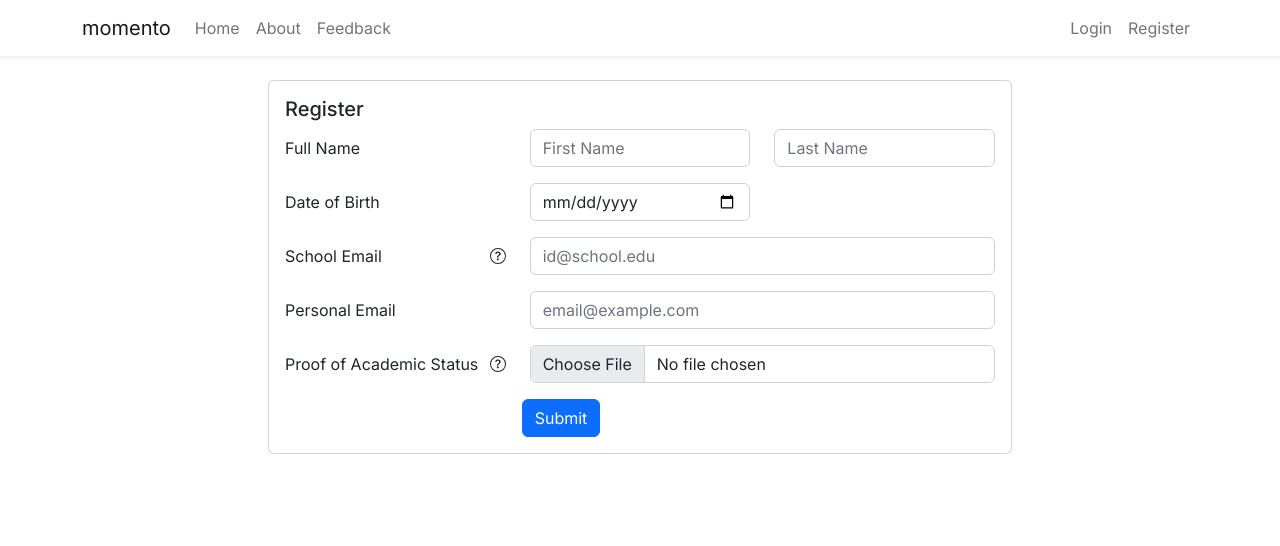
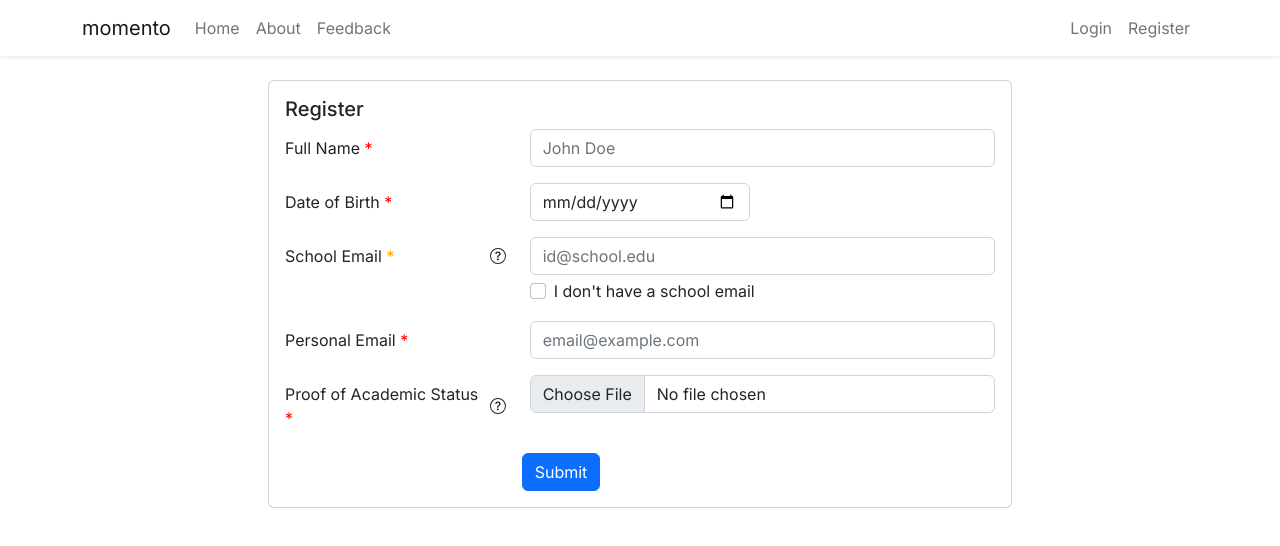
Before and after one commit to bg117/momento, a Next.js app: page /register in a window 1280 px wide. Shown: the top 546 px of the page. Built offline with nearby package versions, Linux system fonts and the light colour scheme.

Commit message:
add validation for form

```diff
--- a/package.json
+++ b/package.json
@@ -24,6 +24,7 @@
     "eslint": "8.19.0",
     "eslint-config-next": "12.2.0",
     "prettier": "^2.8.4",
+    "prisma": "^4.11.0",
     "typescript": "4.7.4"
   }
 }
--- a/pages/api/hello.ts
+++ b/pages/api/hello.ts
@@ -1,13 +1,16 @@
 // Next.js API route support: https://nextjs.org/docs/api-routes/introduction
 import type { NextApiRequest, NextApiResponse } from "next";
 
-type Data = {
-  name: string;
+type JsonResponse = {
+  message: string;
+  data?: any;
 };
 
 export default function handler(
   req: NextApiRequest,
-  res: NextApiResponse<Data>
+  res: NextApiResponse<JsonResponse>
 ) {
-  res.status(200).json({ name: "John Doe" });
+  res.status(403).json({
+    message: "You are not allowed to access this resource",
+  });
 }
--- a/pages/register.tsx
+++ b/pages/register.tsx
@@ -1,8 +1,30 @@
 import Page from "../components/page";
-import { Card, Button, Col, Row, Form } from "react-bootstrap";
+import {
+  Card,
+  Button,
+  Col,
+  Row,
+  Form,
+  OverlayTrigger,
+  Tooltip,
+} from "react-bootstrap";
 import { QuestionCircle } from "react-bootstrap-icons";
+import React from "react";
 
 export default function Login() {
+  const [hasSchoolEmail, setHasSchoolEmail] = React.useState(true);
+  const [validated, setValidated] = React.useState(false);
+
+  const handleSubmit = (event: React.FormEvent<HTMLFormElement>) => {
+    const form = event.currentTarget;
+    if (form.checkValidity() === false) {
+      event.preventDefault();
+      event.stopPropagation();
+    }
+
+    setValidated(true);
+  };
+
   return (
     <Page className="d-md-flex justify-content-center">
       <Col md={{ span: 8 }}>
@@ -11,72 +33,116 @@ export default function Login() {
             <Card.Title>
               <h5>Register</h5>
             </Card.Title>
-            <Form>
-              <Form.Group
-                as={Row}
-                className="mb-3"
-                controlId="formPlaintextEmail"
-              >
-                <Form.Label column md="4">
+            <Form noValidate validated={validated} onSubmit={handleSubmit} method="POST" action="/api/register">
+              <Form.Group as={Row} className="mb-3" controlId="fullName">
+                <Form.Label column md="4" className="required">
                   Full Name
                 </Form.Label>
-                <Col span="4">
-                  <Form.Control placeholder="First Name" />
-                </Col>
-                <Col span="4">
-                  <Form.Control placeholder="Last Name" />
+                <Col span="8">
+                  <Form.Control placeholder="John Doe" required />
+                  <Form.Control.Feedback type="invalid">
+                    Please enter your name.
+                  </Form.Control.Feedback>
                 </Col>
               </Form.Group>
 
-              <Form.Group
-                as={Row}
-                className="mb-3">
-                <Form.Label column md="4">
+              <Form.Group as={Row} className="mb-3" controlId="dateOfBirth">
+                <Form.Label column md="4" className="required">
                   Date of Birth
                 </Form.Label>
                 <Col md="4">
-                  <Form.Control type="date" />
+                  <Form.Control type="date" required />
+                  <Form.Control.Feedback type="invalid">
+                    Please enter your date of birth.
+                  </Form.Control.Feedback>
+                </Col>
+              </Form.Group>
+
+              <Form.Group as={Row} className="mb-1" controlId="schoolEmail">
+                <Form.Label column md="4" className="d-flex align-items-center">
+                  <span className="required-if-true">School Email</span>
+                  <OverlayTrigger
+                    placement="bottom"
+                    overlay={
+                      <Tooltip id="button-tooltip-2">
+                        <p>
+                          Entering a school email allows us to verify your
+                          academic status more quickly. If you do not have a
+                          school email (or it is not working), check &quot;I
+                          don&apos;t have a school email&quot;.
+                        </p>
+                      </Tooltip>
+                    }
+                  >
+                    <QuestionCircle className="ms-auto" size="16" />
+                  </OverlayTrigger>
+                </Form.Label>
+                <Col md="8">
+                  <Form.Control
+                    type="email"
+                    placeholder="id@school.edu"
+                    disabled={!hasSchoolEmail}
+                    required={hasSchoolEmail}
+                  />
+                  <Form.Control.Feedback type="invalid">
+                    Please enter your school email.
+                  </Form.Control.Feedback>
+                </Col>
+              </Form.Group>
+
+              <Form.Group as={Row} className="mb-3" controlId="hasSchoolEmail">
+                <Col md={{ offset: 4 }}>
+                  <Form.Check
+                    type="checkbox"
+                    label="I don't have a school email"
+                    checked={!hasSchoolEmail}
+                    onChange={() => setHasSchoolEmail(!hasSchoolEmail)}
+                  />
+                </Col>
+              </Form.Group>
+
+              <Form.Group as={Row} className="mb-3" controlId="personalEmail">
+                <Form.Label column md="4" className="required">
+                  Personal Email
+                </Form.Label>
+                <Col md="8">
+                  <Form.Control type="email" placeholder="email@example.com" required />
+                  <Form.Control.Feedback type="invalid">
+                    Please enter your personal email.
+                  </Form.Control.Feedback>
                 </Col>
               </Form.Group>
 
               <Form.Group
                 as={Row}
                 className="mb-3"
-                controlId="formPlaintextEmail"
+                controlId="proofOfAcademicStatus"
               >
                 <Form.Label column md="4" className="d-flex align-items-center">
-                  School Email
-                  <QuestionCircle className="ms-auto" size="16" />
+                  <span className="required">Proof of Academic Status</span>
+                  <OverlayTrigger
+                    placement="bottom"
+                    overlay={
+                      <Tooltip id="button-tooltip-2">
+                        <p>
+                          A document that proves you are a student at your
+                          school.
+                        </p>
+                        <p>
+                          This can be a dated student ID, a letter of
+                          acceptance, a report card, or a dated class schedule.
+                        </p>
+                      </Tooltip>
+                    }
+                  >
+                    <QuestionCircle className="ms-auto" size="16" />
+                  </OverlayTrigger>
                 </Form.Label>
                 <Col md="8">
-                  <Form.Control type="email" placeholder="id@school.edu" />
-                </Col>
-              </Form.Group>
-
-              <Form.Group
-                as={Row}
-                className="mb-3"
-                controlId="formPlaintextEmail"
-              >
-                <Form.Label column md="4">
-                  Personal Email
-                </Form.Label>
-                <Col md="8">
-                  <Form.Control type="email" placeholder="email@example.com" />
-                </Col>
-              </Form.Group>
-
-              <Form.Group
-                as={Row}
-                className="mb-3"
-                controlId="formPlaintextPassword"
-              >
-                <Form.Label column md="4" className="d-flex align-items-center">
-                  Proof of Academic Status
-                  <QuestionCircle className="ms-auto" size="16" />
-                </Form.Label>
-                <Col md="8">
-                  <Form.Control type="file" />
+                  <Form.Control type="file" required />
+                  <Form.Control.Feedback type="invalid">
+                    Please upload a proof of your academic status.
+                  </Form.Control.Feedback>
                 </Col>
               </Form.Group>
 
--- a/styles/global.css
+++ b/styles/global.css
@@ -0,0 +1,9 @@
+.required::after {
+    content: " *";
+    color: red;
+}
+
+.required-if-true::after {
+    content: " *";
+    color: orange;
+}
```
Also changed, not shown: 1 other file (tests, documents, lock files or other folders).
